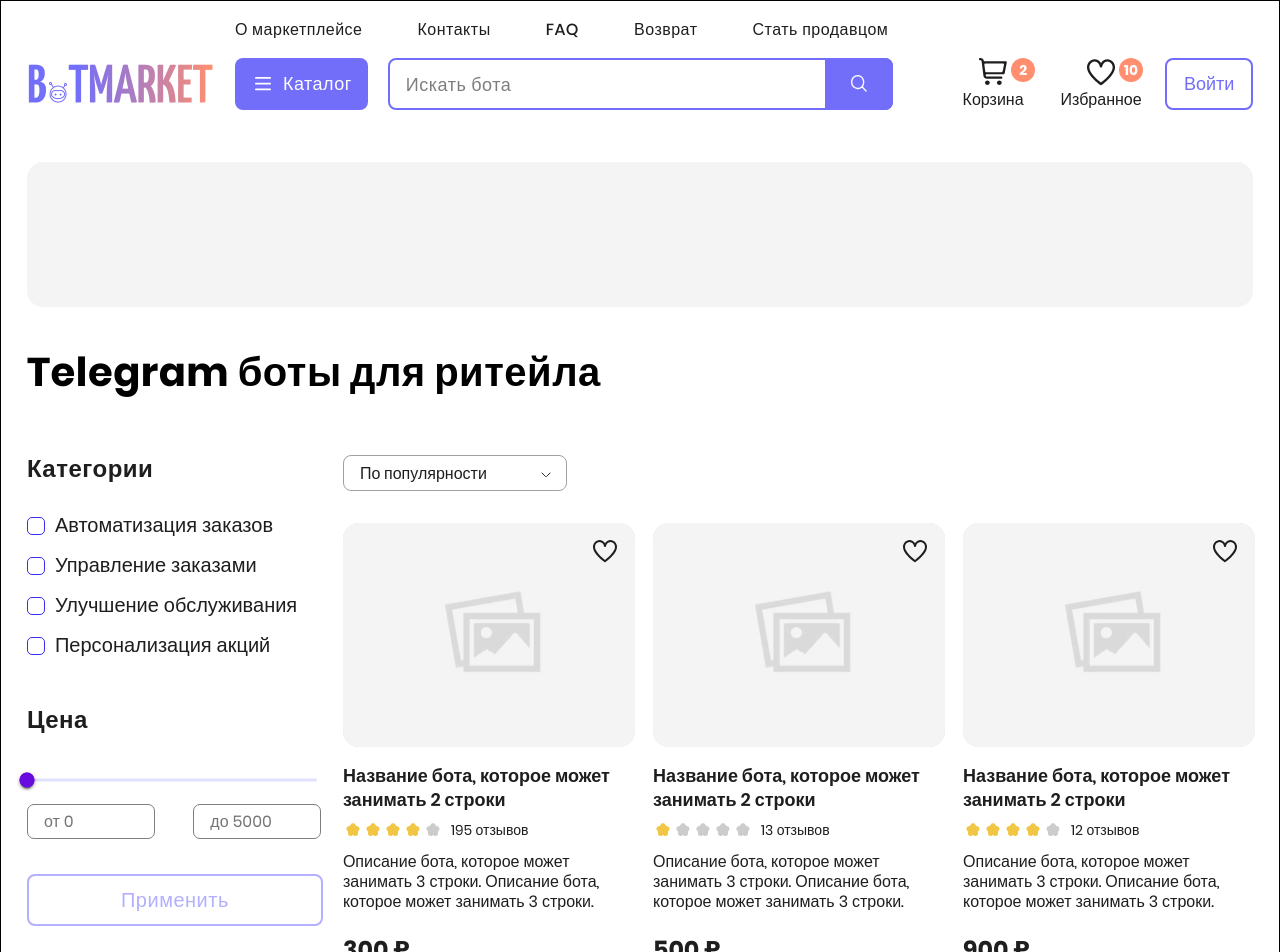
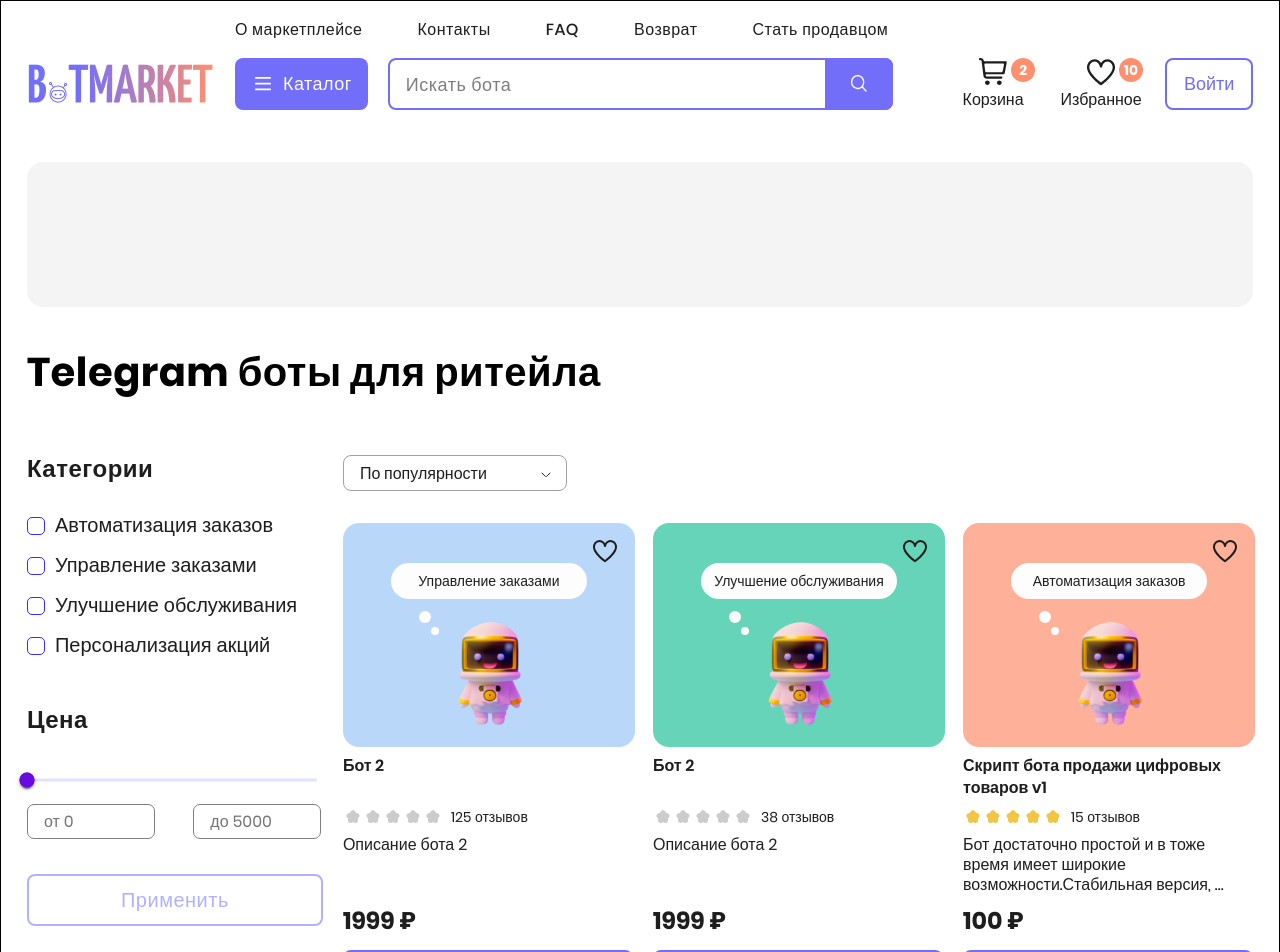
Before and after one commit to Marketplace-of-telegram-bots-for-retail/frontend, a React (Create React App) app: page / in a window 1280 px wide. Shown: the top 952 px of the page. Built offline with nearby package versions, Linux system fonts and the light colour scheme.

Commit message:
edit preview cards

```diff
--- a/src/components/Card/Card.css
+++ b/src/components/Card/Card.css
@@ -1,6 +1,6 @@
 .card {
-  max-width: 292px;
-  max-height: 516px;
+  max-width: 18.25rem;
+  max-height: 30rem;
   display: flex;
   flex-direction: column;
   margin: 0;
@@ -8,18 +8,68 @@
   position: relative;
 }
 
-.card__cover {
+.card__preview {
+  margin: 0;
+  padding: 0;
   border: none;
   box-sizing: border-box;
-  border-radius: 16px;
-  width: 292px;
-  height: 224px;
-  background: #d9d9d9;
+  border-radius: 1rem;
+  width: 18.25rem;
+  height: 14rem;
   cursor: pointer;
   transition: all 0.2s;
+  background: no-repeat url(../../images/vecteezy_3d.png) #d9d9d9;
+  background-position: bottom 1rem center;
+  background-size: 5rem 7.25rem;
+  text-decoration: none;
 }
 
-.card__cover:hover {
+.card__preview-text {
+  position: relative;
+  width: 12.25rem;
+  /* width: min-content; */
+  text-align: center;
+  padding: 0.5rem 0.75rem;
+  margin: 2.5rem auto 0;
+  border-radius: 1.5rem;
+  background-color: var(--primary-white);
+  color: var(--primary-black);
+  font-size: 0.875rem;
+  font-style: normal;
+  font-weight: 400;
+  line-height: 1.25rem;
+  white-space: nowrap;
+}
+
+.card__preview-text:before,
+.card__preview-text:after {
+  content: ' ';
+  position: absolute;
+  width: 0;
+  height: 0;
+}
+.card__preview-text:before,
+.card__preview-text:after {
+  left: 1.75rem;
+  bottom: -1.5rem;
+  width: 0.75rem;
+  height: 0.75rem;
+  background-color: var(--primary-white);
+  -webkit-border-radius: 50%;
+  -moz-border-radius: 50%;
+  border-radius: 50%;
+}
+.card__preview-text:after {
+  width: 0.5rem;
+  height: 0.5rem;
+  left: 2.5rem;
+  bottom: -2.25rem;
+  -webkit-border-radius: 50%;
+  -moz-border-radius: 50%;
+  border-radius: 50%;
+}
+
+.card__preview:hover {
   box-shadow: 0px 0px 20px 4px rgba(0, 0, 0, 0.1);
   transition: all 0.2s;
 }
@@ -31,11 +81,11 @@
   z-index: 2;
   margin: 0;
   padding: 0;
-  height: 24px;
-  width: 24px;
+  width: 1.5rem;
+  height: 1.5rem;
   border: none;
   background: center no-repeat url(../../images/ic_heart-24.svg);
-  background-size: 24px 24px;
+  background-size: 1.5rem 1.5rem;
   opacity: 1;
   cursor: pointer;
   transition: opacity 0.5s;
@@ -50,51 +100,50 @@
 }
 
 .card__title {
-  margin: 12px 0 8px;
+  width: 18.25rem;
+  height: 3rem;
+  margin: 0.5rem 0 0.25rem;
   padding: 0;
   overflow: hidden;
-  color: var(--Primary-Black, #1e1e1e);
+  color: var(--primary-black);
+  text-overflow: ellipsis;
+  white-space: pre-wrap;
+  overflow: hidden;
+  display: -webkit-box;
+  -webkit-line-clamp: 2;
+  -webkit-box-orient: vertical;
+  font-size: 1rem;
+  font-style: normal;
+  font-weight: 600;
+  line-height: 1.375rem;
+}
+
+.card__about {
+  margin: 0.5rem 0;
+  height: 3.75rem;
+  padding: 0;
+  color: var(--primary-black);
   text-overflow: ellipsis;
   white-space: pre-wrap;
   overflow: hidden;
   display: -webkit-box;
   -webkit-line-clamp: 3;
   -webkit-box-orient: vertical;
-  /* Headline 3 */
-  font-size: 18px;
-  font-style: normal;
-  font-weight: 600;
-  line-height: 24px; /* 133.333% */
-}
-
-.card__about {
-  margin: 12px 0;
-  padding: 0;
-  color: var(--Primary-Black, #1e1e1e);
-  text-overflow: ellipsis;
-  white-space: pre-wrap;
-  overflow: hidden;
-  display: -webkit-box;
-  -webkit-line-clamp: 3;
-  -webkit-box-orient: vertical;
-  /* Body 16 Regular */
-  font-size: 16px;
+  font-size: 1rem;
   font-style: normal;
   font-weight: 400;
-  line-height: 20px; /* 125% */
+  line-height: 1.25rem;
 }
 
 .card__price {
   display: flex;
-  width: 292px;
-  margin: 8px 0 16px;
+  width: 100%;
+  margin: 0 0 0.75rem;
   padding: 0;
   align-items: center;
-  gap: 10px;
-  color: var(--Primary-Black, #1e1e1e);
-
-  /* Headline 2 */
-  font-size: 24px;
+  gap: 0.625rem;
+  color: var(--primary-black);
+  font-size: 1.5rem;
   font-style: normal;
   font-weight: 700;
   line-height: normal;
@@ -102,9 +151,9 @@
 
 .card__button_large_solid {
   display: flex;
-  width: 292px;
-  height: 52px;
-  padding: 14px 16px;
+  width: 100%;
+  height: 3.25rem;
+  padding: 0.875rem 1rem;
   margin: 0;
   justify-content: center;
   align-items: center;
@@ -112,23 +161,22 @@
   border-radius: 8px;
   border: none;
   border-radius: 8px;
-  background: rgba(114, 110, 250, 1);
-  color: var(--Primary-White, #fdfdfd);
+  background: var(--primary-accent);
+  color: var(--primary-white);
   text-align: center;
-  /* Buttons 20 Medium */
-  font-size: 20px;
+  font-size: 1.125rem;
   font-style: normal;
-  font-weight: 500;
-  line-height: 24px; /* 120% */
+  font-weight: 400;
+  line-height: 1.375rem;
   cursor: pointer;
   transition: all 0.2s;
 }
 
 .card__button_large_solid:hover {
-  background: rgba(53, 45, 242, 1);
+  background: var(--secondary-accent-blue-dark);
   transition: all 0.2s;
 }
 
 .card__button_large_solid:disabled {
-  background: rgba(178, 176, 255, 1);
+  background: var(--secondary-purple-light);
 }
--- a/src/components/Card/Card.jsx
+++ b/src/components/Card/Card.jsx
@@ -1,7 +1,6 @@
 import React, { useState } from 'react';
 import { Link } from 'react-router-dom';
 import './Card.css';
-import defaultCover from '../../images/default-cover.svg';
 import { Rating } from '../Rating/Rating';
 
 export const Card = ({ card, onLike }) => {
@@ -20,6 +19,14 @@ export const Card = ({ card, onLike }) => {
     isLiked ? 'card__like_active' : ''
   }`;
 
+  const colorsPreview = [
+    '#FAAE1A80',
+    '#FF8F6EB2',
+    '#75B2F380',
+    '#00B78B99',
+    '#D9D9D9',
+  ];
+
   return (
     <div className='card'>
       <button
@@ -27,21 +34,22 @@ export const Card = ({ card, onLike }) => {
         className={cardLikeButtonClassName}
         onClick={handleLikeClick}
       ></button>
-      <Link to={`/${card._id}`}>
-        <img
-          className='card__cover'
-          src={card?.img || defaultCover}
-          alt='обложка'
-          onClick={() => handleCardClick()}
-        />
+      <Link
+        to={`${card.id}`}
+        className='card__preview'
+        onClick={() => handleCardClick()}
+        style={{ backgroundColor: colorsPreview[card?.category[0]?.id] }}
+      >
+        <p className='card__preview-text'>
+          {card?.category[0]?.name || 'Без категории'}
+        </p>
       </Link>
-
       <p className='card__title'>
         {card?.name || 'Название бота, которое может занимать 2 строки'}
       </p>
       <Rating ratingCard={card?.rating} />
       <p className='card__about'>
-        {card?.about ||
+        {card?.description ||
           'Описание бота, которое может занимать 3 строки. Описание бота, которое может занимать 3 строки.'}
       </p>
       <p className='card__price'>{`${card?.price} ₽`}</p>
--- a/src/components/Footer/Footer.css
+++ b/src/components/Footer/Footer.css
@@ -3,7 +3,7 @@
   width: 100%;
   display: flex;
   background-color: var(--gray-dark);
-  padding: 2.75rem var(--s-indent)
+  padding: 2.75rem var(--s-indent);
 }
 
 .footer__container {
@@ -33,5 +33,4 @@
   color: var(--primary-white);
   line-height: 1.5rem;
   white-space: nowrap;
-
 }
--- a/src/components/Rating/Rating.css
+++ b/src/components/Rating/Rating.css
@@ -1,6 +1,6 @@
 .rating {
   display: flex;
-  gap: 8px;
+  gap: 0.5rem;
   flex-direction: row;
 }
 
@@ -14,10 +14,10 @@
 .rating__star {
   margin: 0;
   padding: 0;
-  height: 20px;
-  width: 20px;
+  height: 1.25rem;
+  width: 1.25rem;
   border: none;
-  background-size: 20px 20px;
+  background-size: 1.25rem 1.25rem;
 }
 
 .rating__star_on {
@@ -29,11 +29,11 @@
 }
 
 .rating__feedback {
-  color: var(--Primary-Black, #1e1e1e);
-  font-size: 14px;
+  color: var(--primary-black);
+  font-size: 0.875rem;
   font-style: normal;
   font-weight: 400;
-  line-height: 20px;
+  line-height: 1.25rem;
   margin: 0;
   padding: 0;
 }
--- a/src/components/Rating/Rating.js
+++ b/src/components/Rating/Rating.js
@@ -18,6 +18,10 @@ export const Rating = ({ ratingCard }) => {
     }
     if (n >= 2 && n <= 4) {
       return number + space + two;
+    }
+    if (n === null || n === 0) {
+      const notRating = 'Нет';
+      return notRating + space + five;
     }
     return number + space + five;
   }
--- a/src/temp/cards.js
+++ b/src/temp/cards.js
@@ -1,82 +1,286 @@
 export const cards = [
   {
-    _id: 'adasdasd12123',
-    name: 'Название бота, которое может занимать 2 строки',
-    about:
-      'Описание бота, которое может занимать 3 строки. Описание бота, которое может занимать 3 строки.',
-    rating: [4, 10],
-    price: 1000,
+    id: 10,
+    user: 1,
+    name: 'Скрипт бота продажи цифровых товаров v1, Скрипт бота продажи цифровых товаров v1?',
+    description:
+      'Бот достаточно простой и в тоже время имеет широкие возможности.Стабильная версия, исправлены многие ошибки.',
+    image_1: 'http://botmarketplace.ru/media/products/admin/bot_kfPOiL9.png',
+    image_2: 'http://botmarketplace.ru/media/products/admin/bot_ZSMA6IE.png',
+    image_3: 'http://botmarketplace.ru/media/products/admin/bot_f6iKpBr.png',
+    image_4: 'http://botmarketplace.ru/media/products/admin/bot_HD3xl6U.png',
+    video: 'https://www.youtube.com/watch?v=KH7oPMlAaSM',
+    article: '53b04a86-ffca-47b7-a51e-48f97390842c',
+    price: 100,
+    rating: [null, null],
+    category: [
+      {
+        id: 1,
+        name: 'Автоматизация заказов',
+      },
+    ],
+    is_favorited: false,
+    is_in_shopping_cart: false,
+    is_active: true,
+    created: '2023-10-03T16:44:40.806820+03:00',
+    modified: null,
   },
   {
-    _id: 'adasdasd1212123',
-    name: 'Название бота, которое может занимать 2 строки',
-    about:
-      'Описание бота, которое может занимать 3 строки. Описание бота, которое может занимать 3 строки.',
-    rating: [3, 1],
-    price: 700,
+    id: 9,
+    user: 1,
+    name: 'Скрипт бота продажи цифровых товаров v1, Скрипт бота продажи цифровых товаров v1',
+    description:
+      'Бот достаточно простой и в тоже время имеет широкие возможности.Стабильная версия, исправлены многие ошибки.',
+    image_1: 'http://botmarketplace.ru/media/products/admin/bot_MUhvRMR.png',
+    image_2: 'http://botmarketplace.ru/media/products/admin/bot_WLoQTiS.png',
+    image_3: 'http://botmarketplace.ru/media/products/admin/bot_W4VeQUg.png',
+    image_4: 'http://botmarketplace.ru/media/products/admin/bot_t9U2xw6.png',
+    video: 'https://www.youtube.com/watch?v=KH7oPMlAaSM',
+    article: '1c2b6e12-2ebb-425e-83c9-b21e23bf744e',
+    price: 100,
+    rating: [null, null],
+    category: [
+      {
+        id: 1,
+        name: 'Автоматизация заказов',
+      },
+    ],
+    is_favorited: false,
+    is_in_shopping_cart: false,
+    is_active: true,
+    created: '2023-10-03T16:21:00.508444+03:00',
+    modified: null,
   },
   {
-    _id: 'adasdasd12121212',
-    name: 'Название бота, которое может занимать 2 строки',
-    about:
-      'Описание бота, которое может занимать 3 строки. Описание бота, которое может занимать 3 строки.',
-    rating: [2.5, 4],
-    price: 600,
+    id: 5,
+    user: 1,
+    name: 'October has already come — the grove shakes off the last leaves from its naked branches; The autumn chill has died — the road freezes.The stream still runs murmuring behind the mill123456890!№%;:?Г*',
+    description: 'hgfgh12345@%^&',
+    image_1: 'http://botmarketplace.ru/media/products/1/bot_Nkvfb8r.png',
+    image_2: 'http://botmarketplace.ru/media/products/1/bot_U4VX3Xr.png',
+    image_3: 'http://botmarketplace.ru/media/products/1/bot_CX1W91C.png',
+    image_4: 'http://botmarketplace.ru/media/products/1/bot_97P3xge.png',
+    video: 'https://ya.ru/video/preview/16546652037392511757',
+    article: '986d0d13-ff34-49ac-a031-6172454f6a3b',
+    price: 500,
+    rating: [5, 10],
+    category: [
+      {
+        id: 3,
+        name: 'Улучшение обслуживания',
+      },
+    ],
+    is_favorited: false,
+    is_in_shopping_cart: false,
+    is_active: true,
+    created: '2023-10-03T10:50:14.586620+03:00',
+    modified: '2023-10-05T17:05:59.014495+03:00',
   },
   {
-    _id: '121212123123',
-    name: 'Название бота, которое может занимать 2 строки',
-    about:
-      'Описание бота, которое может занимать 3 строки. Описание бота, которое может занимать 3 строки.',
-    rating: [1.8, 13],
-    price: 500,
+    id: 4,
+    user: 1,
+    name: 'Скрипт бота продажи цифровых товаров v1',
+    description:
+      'Бот достаточно простой и в тоже время имеет широкие возможности.Стабильная версия, исправлены многие ошибки.',
+    image_1: 'http://botmarketplace.ru/media/products/admin/bot_8iJXqpW.png',
+    image_2: 'http://botmarketplace.ru/media/products/admin/bot_ZM4Eymp.png',
+    image_3: 'http://botmarketplace.ru/media/products/admin/bot_eFYlVHI.png',
+    image_4: 'http://botmarketplace.ru/media/products/admin/bot_CY8Tr47.png',
+    video: 'https://www.youtube.com/watch?v=KH7oPMlAaSM',
+    article: 'f10fa037-5f11-4265-9949-fae3c2f570af',
+    price: 100,
+    rating: [3.5, 15],
+    category: [
+      {
+        id: 1,
+        name: 'Автоматизация заказов',
+      },
+    ],
+    is_favorited: false,
+    is_in_shopping_cart: false,
+    is_active: true,
+    created: '2023-10-03T10:40:07.161551+03:00',
+    modified: null,
   },
   {
-    _id: '1231231rewfdsdf',
-    name: 'Название бота, которое может занимать 2 строки',
-    about:
-      'Описание бота, которое может занимать 3 строки. Описание бота, которое может занимать 3 строки.',
-    rating: [5, 1],
-    price: 400,
+    id: 3,
+    user: 1,
+    name: 'Бот 2',
+    description: 'Описание бота 2',
+    image_1: 'http://botmarketplace.ru/media/products/admin/bot_Mc4GQRY.png',
+    image_2: null,
+    image_3: null,
+    image_4: null,
+    video: 'https://youtube.be/',
+    article: '94ece6df-6840-4789-a751-22d1db510e0f',
+    price: 1999,
+    rating: [2.28, 38],
+    category: [
+      {
+        id: 3,
+        name: 'Улучшение обслуживания',
+      },
+    ],
+    is_favorited: false,
+    is_in_shopping_cart: false,
+    is_active: true,
+    created: '2023-10-03T10:27:37.117554+03:00',
+    modified: null,
   },
   {
-    _id: 'adasdasd1dcedf22123',
-    name: 'Название бота, которое может занимать 2 строки',
-    about:
-      'Описание бота, которое может занимать 3 строки. Описание бота, которое может занимать 3 строки.',
-    rating: [4.3, 195],
-    price: 300,
+    id: 2,
+    user: 1,
+    name: 'Бот 2',
+    description: 'Описание бота 2',
+    image_1: 'http://botmarketplace.ru/media/products/admin/bot.png',
+    image_2: null,
+    image_3: null,
+    image_4: null,
+    video: 'https://youtube.be/',
+    article: 'd09e2798-40eb-4075-823c-820842d375b6',
+    price: 1999,
+    rating: [3.98, 125],
+    category: [
+      {
+        id: 2,
+        name: 'Управление заказами',
+      },
+    ],
+    is_favorited: false,
+    is_in_shopping_cart: false,
+    is_active: true,
+    created: '2023-10-03T10:08:30.310649+03:00',
+    modified: null,
   },
   {
-    _id: 'adasdafd2sd12123',
-    name: 'Название бота, которое может занимать 2 строки',
-    about:
-      'Описание бота, которое может занимать 3 строки. Описание бота, которое может занимать 3 строки.',
-    rating: [3.1, 7],
-    price: 200,
+    id: 1,
+    user: 1,
+    name: 'Название тестового бота 1',
+    description: 'Описание тестового бота 1',
+    image_1:
+      'http://botmarketplace.ru/media/products/admin/%D0%91%D0%B5%D0%B7_%D0%B8%D0%BC%D0%B5%D0%BD%D0%B8.png',
+    image_2: null,
+    image_3: null,
+    image_4: null,
+    video: 'https://youtu.be/dQw4w9WgXcQ?si=S6_UGWk9D41fDgAf',
+    article: 'e99fb4e1-5239-445a-88d8-d6d9c8d75ce5',
+    price: 2000,
+    rating: [4.5, 2],
+    category: [
+      {
+        id: 4,
+        name: 'Персонализация акций',
+      },
+    ],
+    is_favorited: false,
+    is_in_shopping_cart: false,
+    is_active: true,
+    created: '2023-10-02T14:58:16.786983+03:00',
+    modified: null,
   },
   {
-    _id: '12312awd31rewfdsdf',
-    name: 'Название бота, которое может занимать 2 строки',
-    about:
-      'Описание бота, которое может занимать 3 строки. Описание бота, которое может занимать 3 строки.',
-    rating: [0, 0],
-    price: 1400,
+    id: 75,
+    user: 13,
+    name: 'Скрипт бота',
+    description:
+      'Пароль должен быть сложным! В идеале он должен состоять минимум из десяти знаков, среди которых есть цифры, большие и маленькие буквы. И никаких последовательностей – всё в разброс. Пример: Yn8kPi5bN7',
+    image_1: 'http://botmarketplace.ru/media/products/13/bot_3p98W1i.png',
+    image_2: null,
+    image_3: null,
+    image_4: null,
+    video: 'А зимних праздников блестящие тревоги?',
+    article: 'b88cfbeb-5f3b-444c-b82e-da55a933dc25',
+    price: 100,
+    rating: [null, null],
+    category: [],
+    is_favorited: false,
+    is_in_shopping_cart: false,
+    is_active: true,
+    created: '2023-10-05T20:34:54.867359+03:00',
+    modified: '2023-10-05T20:42:59.357809+03:00',
   },
   {
-    _id: 'awawdwdd',
-    name: 'Название бота, которое может занимать 2 строки',
-    about:
-      'Описание бота, которое может занимать 3 строки. Описание бота, которое может занимать 3 строки.',
-    rating: [0, 0],
-    price: 800,
+    id: 74,
+    user: 13,
+    name: 'Скрипт бота',
+    description:
+      'Пароль должен быть сложным! В идеале он должен состоять минимум из десяти знаков, среди которых есть цифры, большие и маленькие буквы. И никаких последовательностей – всё в разброс. Пример: Yn8kPi5bN7',
+    image_1: 'http://botmarketplace.ru/media/products/13/bot_XkUoQ1Q.png',
+    image_2: 'http://botmarketplace.ru/media/products/13/bot_mlzBmUi.png',
+    image_3: 'http://botmarketplace.ru/media/products/13/bot_37NTOyp.png',
+    image_4: 'http://botmarketplace.ru/media/products/13/bot_EdPsskq.png',
+    video: 'А зимних праздников блестящие тревоги?',
+    article: 'bcfba32a-61f0-483e-a5fc-2e9ff35bd5fb',
+    price: 100,
+    rating: [null, null],
+    category: [],
+    is_favorited: false,
+    is_in_shopping_cart: false,
+    is_active: true,
+    created: '2023-10-05T19:42:09.598351+03:00',
+    modified: '2023-10-05T20:39:09.256716+03:00',
   },
   {
-    _id: 'adasdafd2awdsdd12123',
-    name: 'Название бота, которое может занимать 2 строки',
-    about:
-      'Описание бота, которое может занимать 3 строки. Описание бота, которое может занимать 3 строки.',
-    rating: [4.3, 12],
-    price: 900,
+    id: 73,
+    user: 3,
+    name: 'Скрипт бота',
+    description:
+      'Пароль должен быть сложным! В идеале он должен состоять минимум из десяти знаков, среди которых есть цифры, большие и маленькие буквы. И никаких последовательностей – всё в разброс. Пример: Yn8kPi5bN7',
+    image_1: 'http://botmarketplace.ru/media/products/3/bot.png',
+    image_2: null,
+    image_3: null,
+    image_4: null,
+    video: 'А зимних праздников блестящие тревоги?',
+    article: 'e5f6973c-a16d-47a4-9e73-f069efde36d5',
+    price: -100,
+    rating: [null, null],
+    category: [],
+    is_favorited: false,
+    is_in_shopping_cart: false,
+    is_active: true,
+    created: '2023-10-05T18:59:33.934026+03:00',
+    modified: null,
+  },
+  {
+    id: 72,
+    user: 2,
+    name: 'Скрипт бота',
+    description:
+      'Пароль должен быть сложным! В идеале он должен состоять минимум из десяти знаков, среди которых есть цифры, большие и маленькие буквы. И никаких последовательностей – всё в разброс. Пример: Yn8kPi5bN7',
+    image_1: 'http://botmarketplace.ru/media/products/2/bot_bkL1syU.png',
+    image_2: null,
+    image_3: null,
+    image_4: null,
+    video: 'А зимних праздников блестящие тревоги?',
+    article: '453818e4-a8cc-418f-86a8-82883b980752',
+    price: -100,
+    rating: [null, null],
+    category: [],
+    is_favorited: false,
+    is_in_shopping_cart: false,
+    is_active: true,
+    created: '2023-10-05T16:21:19.591117+03:00',
+    modified: null,
+  },
+  {
+    id: 71,
+    user: 2,
+    name: 'Скрипт бота',
+    description:
+      'Пароль должен быть сложным! В идеале он должен состоять минимум из десяти знаков, среди которых есть цифры, большие и маленькие буквы. И никаких последовательностей – всё в разброс. Пример: Yn8kPi5bN7',
+    image_1: 'http://botmarketplace.ru/media/products/2/bot_bkL1syU.png',
+    image_2: null,
+    image_3: null,
+    image_4: null,
+    video: 'А зимних праздников блестящие тревоги?',
+    article: '453818e4-a8cc-418f-86a8-82883b980752',
+    price: -100,
+    rating: [null, null],
+    category: [],
+    is_favorited: false,
+    is_in_shopping_cart: false,
+    is_active: true,
+    created: '2023-10-05T16:21:19.591117+03:00',
+    modified: null,
   },
 ];
```
Also changed, not shown: src/images/vecteezy_3d.png (added).
